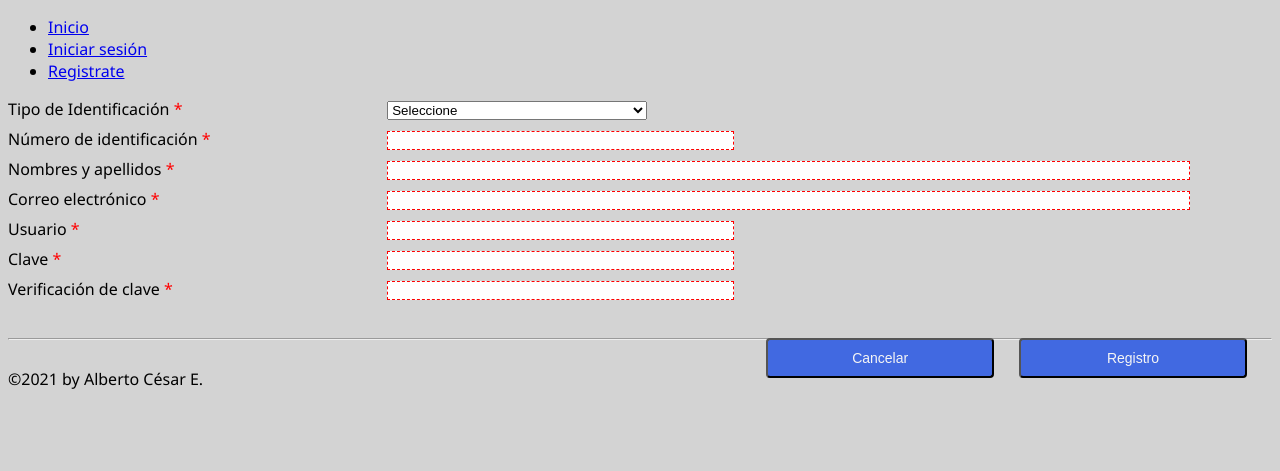
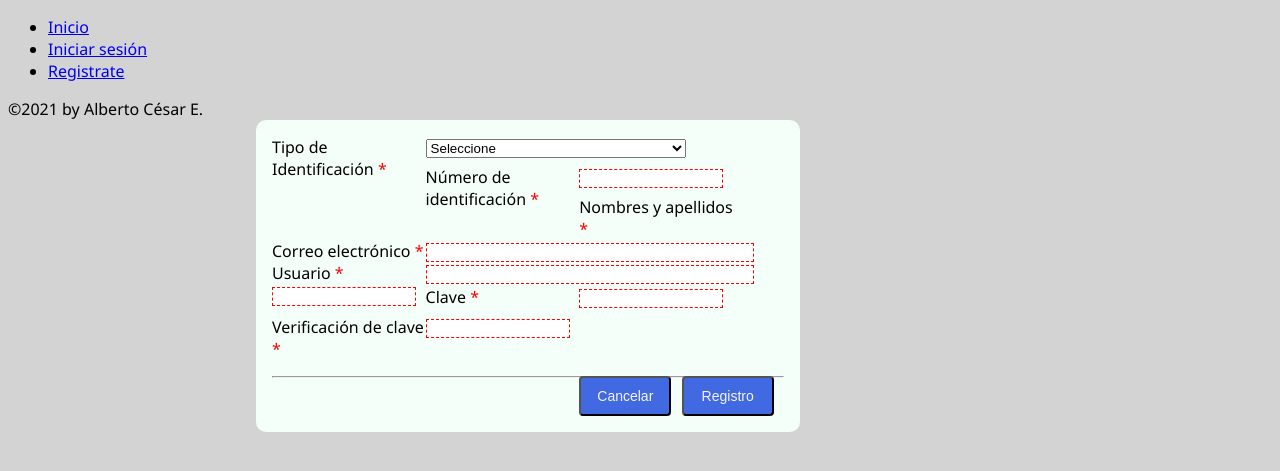
Before and after one commit to ajcesar2728/Validaciones, a Flask app: page /registro/ in a window 1280 px wide. Shown: the top 471 px of the page. Run offline with Flask 2, Linux system fonts and the light colour scheme.

Commit message:
agregando fondo al formulario

```diff
--- a/static/css/miestilo.css
+++ b/static/css/miestilo.css
@@ -11,6 +11,16 @@ body {
     position            : absolute;
     top                 : 15vh;
     left                : 30vw;
+}
+
+.registro {
+    width               : 40vw;
+    padding             : 16px;
+    border-radius       : 10px;
+    background-color    : mintcream;
+    position            : absolute;
+    top                 : 15vh;
+    left                : 20vw;
 }
 
 .fila {
--- a/templates/registro.html
+++ b/templates/registro.html
@@ -42,6 +42,7 @@
                 <br />
                 <hr />
                 <br />
+                <br/>
             </div>
             <div class='fila'>
                 <div class='c6'>&nbsp;</div>
```
